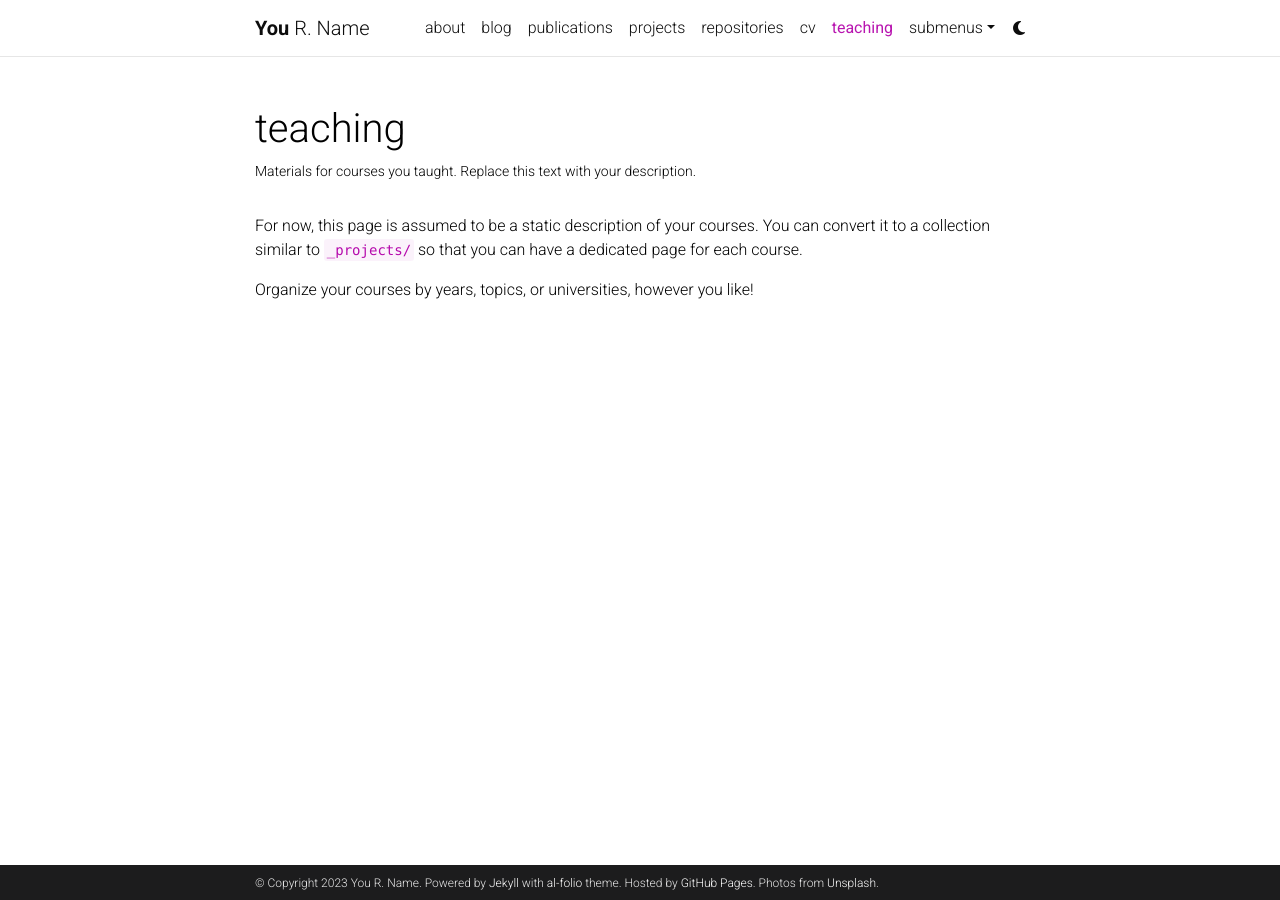
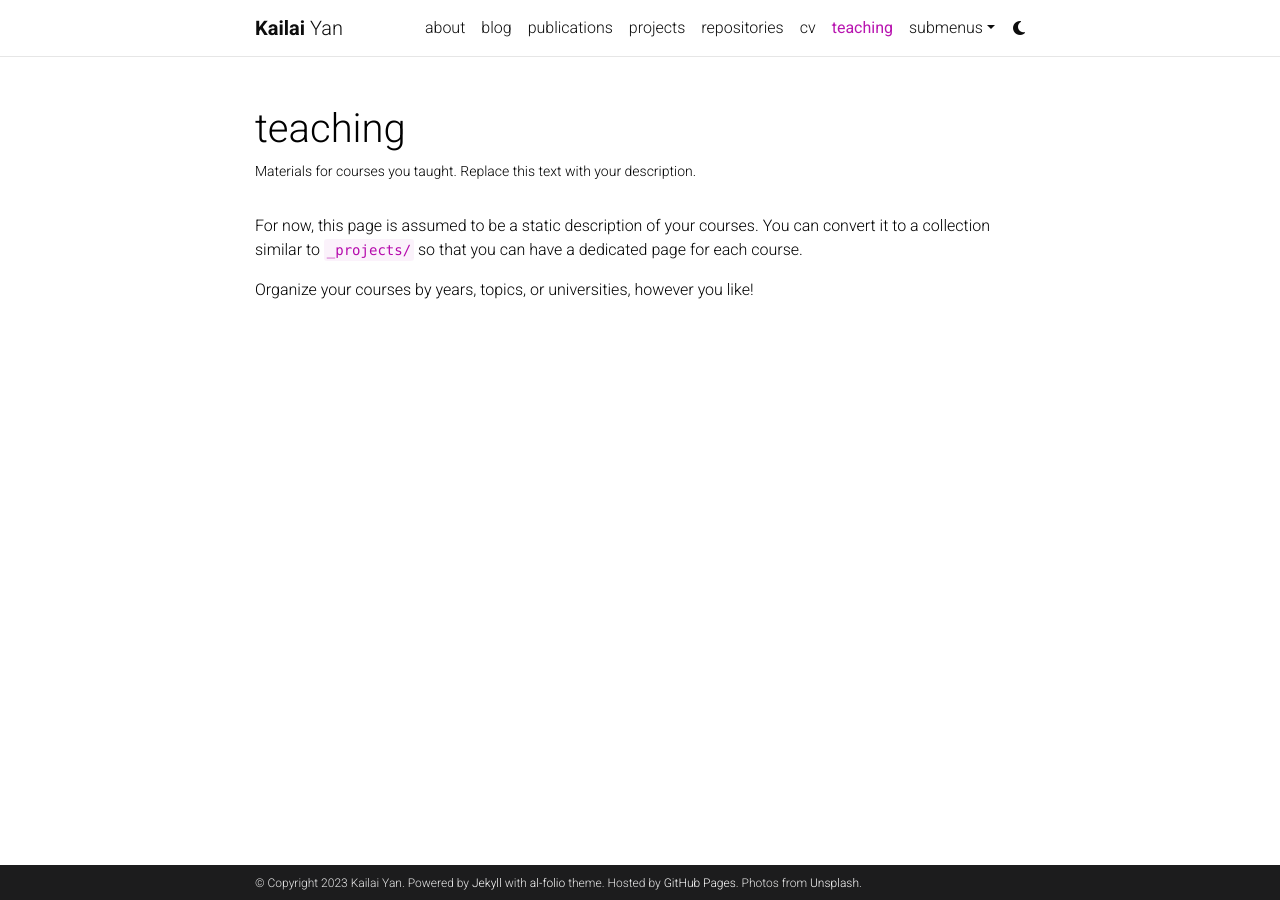
Before and after one commit to Perian-Yan/Perian-Yan.github.io, a Jekyll site: the page built from _pages/teaching.md, in a window 1280 px wide. Built offline with Jekyll 4.4.1, drawn with Linux system fonts in a browser that asks for light colours; comment, search, counter and statistics services are not loaded; a style sheet for code colours, icons or effects is not loaded.

Commit message:
first change

```diff
--- a/Gemfile
+++ b/Gemfile
@@ -17,7 +17,7 @@
     gem 'jekyll-toc'
     gem 'jekyll-twitter-plugin'
     gem 'jemoji'
-    gem 'mini_racer'
+    # gem 'mini_racer'
     gem 'unicode_utils'
     gem 'webrick'
 end
@@ -25,3 +25,5 @@
     gem 'feedjira'
     gem 'httparty'
 end
+
+gem 'wdm', '~> 0.1.0'
--- a/_config.yml
+++ b/_config.yml
@@ -3,9 +3,9 @@
 # -----------------------------------------------------------------------------
 
 title: blank # the website title (if blank, full name will be used instead)
-first_name: You
-middle_name: R.
-last_name: Name
+first_name: Kailai
+middle_name:
+last_name: Yan
 email: you@example.com
 description: > # the ">" symbol means to ignore newlines until "footer_text:"
   A simple, whitespace theme for academics. Based on [*folio](https://github.com/bogoli/-folio) design.
@@ -18,8 +18,8 @@
 lang: en # the language of your site (for example: en, fr, cn, ru, etc.)
 icon: ⚛️  # the emoji used as the favicon (alternatively, provide image name in /assets/img/)
 
-url: https://alshedivat.github.io # the base hostname & protocol for your site
-baseurl: /al-folio # the subpath of your site, e.g. /blog/
+url: https://Perian-Yan.github.io # the base hostname & protocol for your site
+baseurl:  # the subpath of your site, e.g. /blog/
 last_updated: false # set to true if you want to display last updated in the footer
 impressum_path:  # set to path to include impressum link in the footer, use the same path as permalink in a page, helps to conform with EU GDPR
 
```
